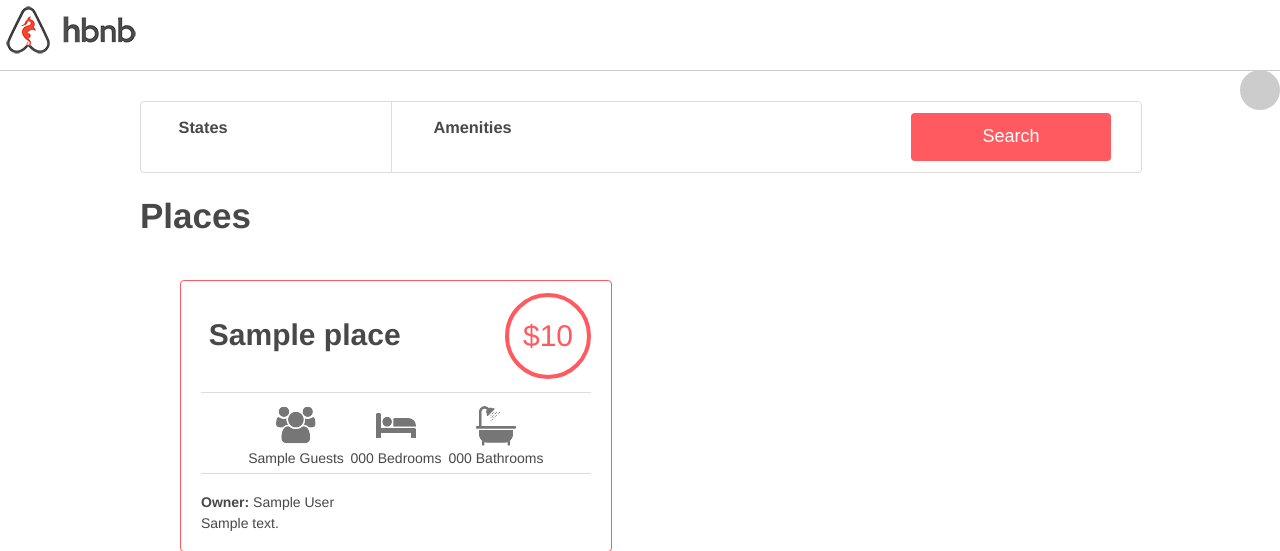
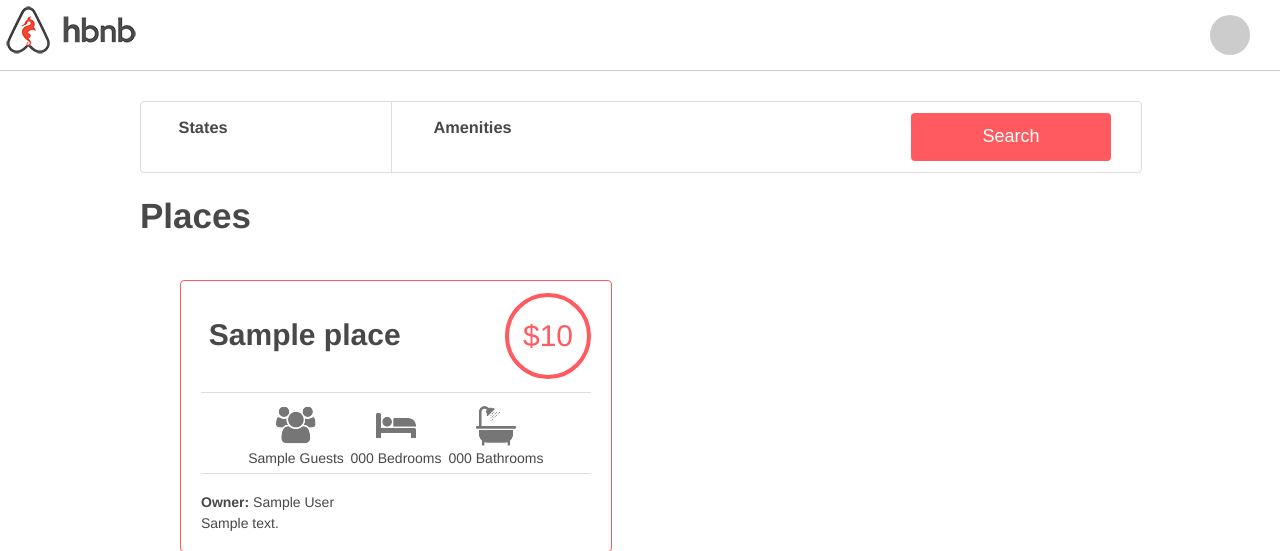
Before and after one commit to JabimSK/holbertonschool-AirBnB_clone_v4, a Flask app: template web_dynamic/templates/2-hbnb.html in a window 1280 px wide. Shown: the top 551 px of the page. Run offline with Flask 3, Linux system fonts and the light colour scheme; the template is opened without the code that fills it: most values are stand-ins (such as "Sample title", 1, 10 or a date in 2020); some libraries are stand-ins or nearby versions.

Commit message:
update css

```diff
--- a/web_dynamic/static/styles/3-header.css
+++ b/web_dynamic/static/styles/3-header.css
@@ -12,10 +12,12 @@ header .logo {
 
 header #api_status {
     float: right;
+    top: 15px;
     right: 30px;
     width: 40px;
     height: 40px;
     border-radius: 50%;
+    position: absolute;
     display: flex;
     align-items: center; /*centers vertically*/
     justify-content: center; /*centers vertically*/
```
